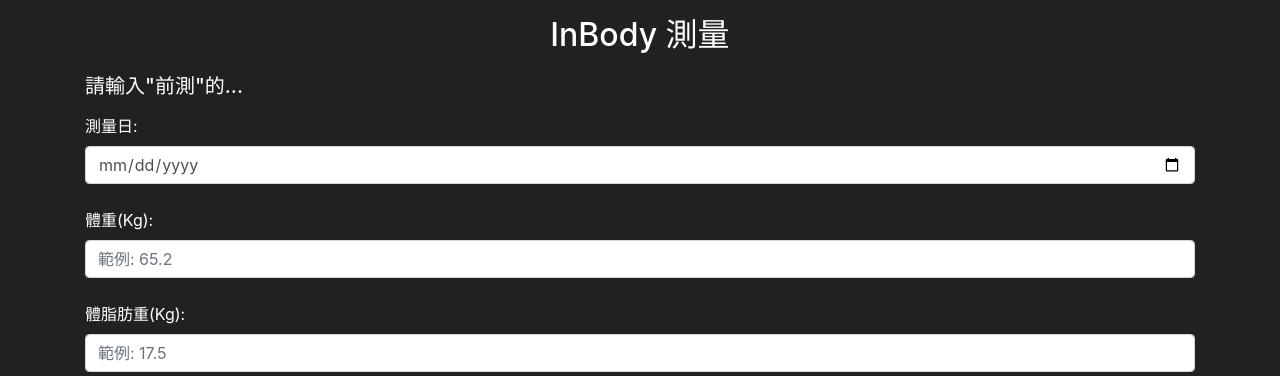
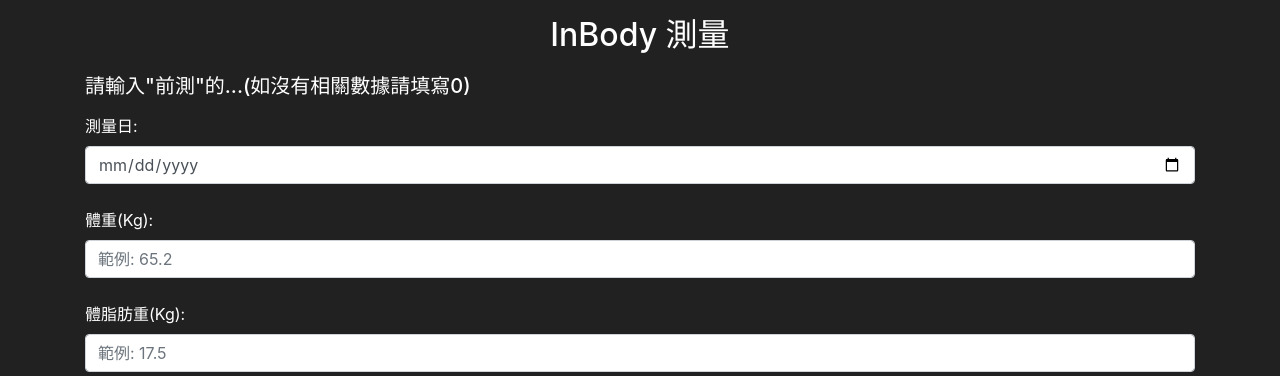
Before and after one commit to songsterr2013/Student_Health_Management, a Flask app: page /inbody in a window 1280 px wide. Shown: the part 56-432 px from the top of the page. Run offline with Flask 2, Linux system fonts and the light colour scheme; the visitor is signed in with stand-in values (Sample User, id 1); data comes from the database, SQL or seed files in the repository; data that the repository does not hold is empty; parts of the project's set-up code (start-up, migrations or seed data) failed here and were passed over; some libraries are stand-ins or nearby versions.

Commit message:
V1.1(just add some text descriptions)

```diff
--- a/main/templates/fat_machine.html
+++ b/main/templates/fat_machine.html
@@ -12,7 +12,7 @@
 
 <div class="row" style="margin-top:20px; margin-left:20px; margin-right:20px;">
        <div class="container">
-           <h5>請輸入...</h5>
+           <h5>請輸入...(如沒有相關數據請填寫0)</h5>
            <p></p>
 
            <form method="POST" class="form-edit" style="color:white">
--- a/main/templates/inbody.html
+++ b/main/templates/inbody.html
@@ -13,9 +13,9 @@
        <div class="container">
 
            {% if user_count % 2 == 0 %}
-               <h5>請輸入"前測"的...</h5>
+               <h5>請輸入"前測"的...(如沒有相關數據請填寫0)</h5>
            {% else %}
-               <h5>請輸入"後測"的...</h5>
+               <h5>請輸入"後測"的...(如沒有相關數據請填寫0)</h5>
            {% endif %}
            <p></p>
 
```
